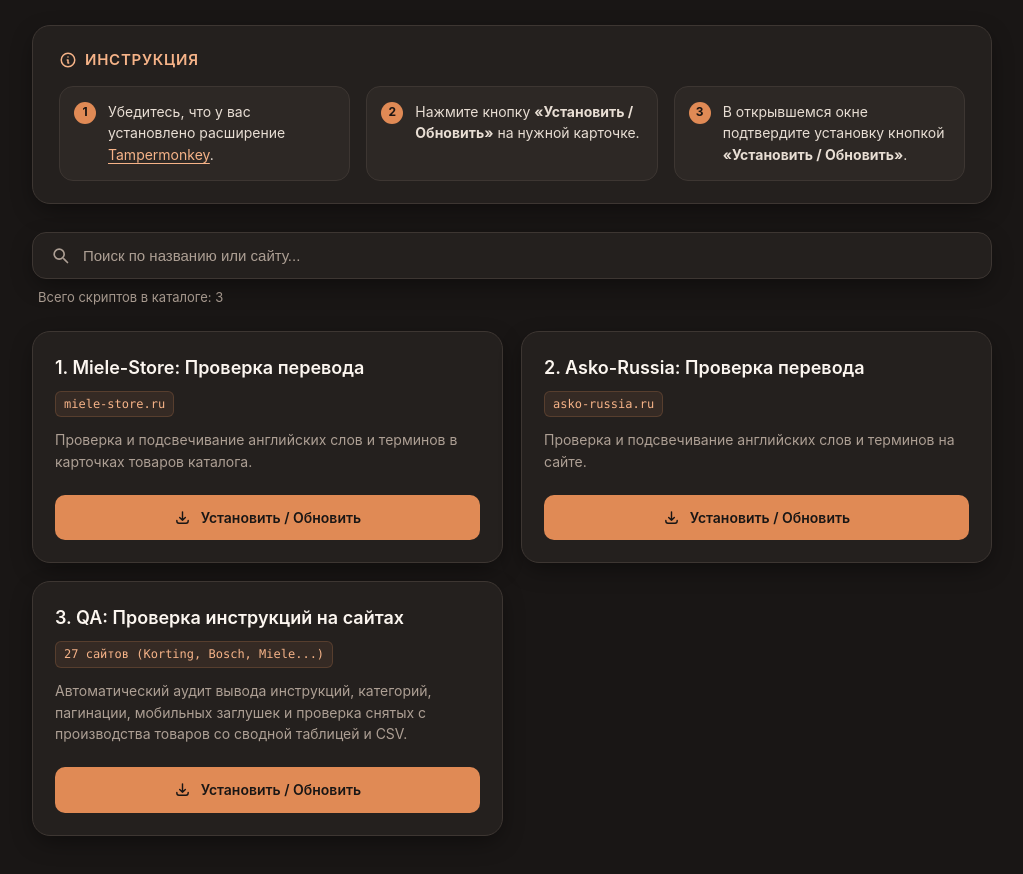
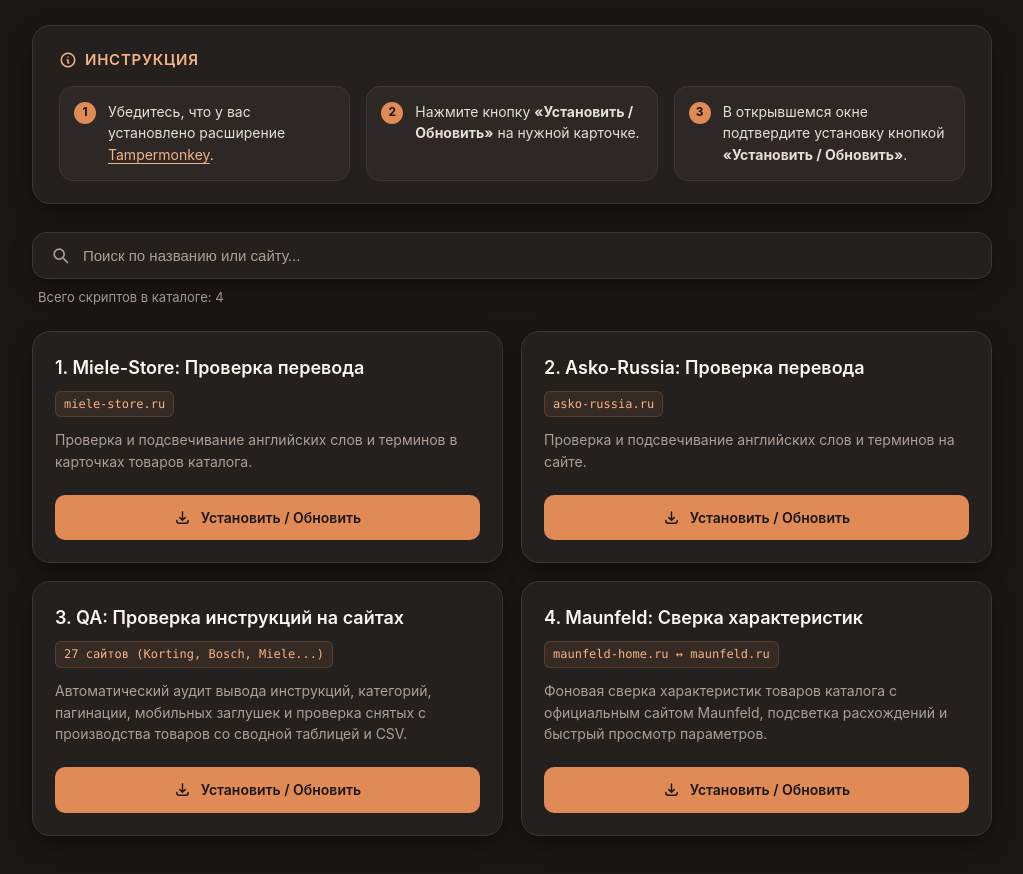
Before and after one commit to Lintervil/price-tools, a plain HTML site: page index.html in a window 1280 px wide. Shown: the part 164-1038 px from the top of the page, without its empty margins (128-1151 px from the left). Drawn offline with Linux system fonts and the light colour scheme.

Commit message:
Update index.html

```diff
--- a/index.html
+++ b/index.html
@@ -427,6 +427,21 @@
         </a>
       </article>
 
+      <!-- Карточка 4: Maunfeld Сверка характеристик -->
+      <article class="script-card" data-search="maunfeld maunfeld-home сверка характеристик спецификации сравнение параметров official home">
+        <div class="card-top">
+          <h2 class="card-title">4. Maunfeld: Сверка характеристик</h2>
+          <span class="card-badge">maunfeld-home.ru ↔ maunfeld.ru</span>
+        </div>
+        <p class="card-desc">Фоновая сверка характеристик товаров каталога с официальным сайтом Maunfeld, подсветка расхождений и быстрый просмотр параметров.</p>
+        <a class="btn-install" href="./scripts/maunfeld-spec-checker.user.js" target="_blank" rel="noopener">
+          <svg fill="none" stroke="currentColor" viewBox="0 0 24 24">
+            <path stroke-linecap="round" stroke-linejoin="round" stroke-width="2" d="M4 16v1a3 3 0 003 3h10a3 3 0 003-3v-1m-4-4l-4 4m0 0l-4-4m4 4V4"/>
+          </svg>
+          Установить / Обновить
+        </a>
+      </article>
+
     </main>
 
     <div id="notFound" class="not-found">
```
